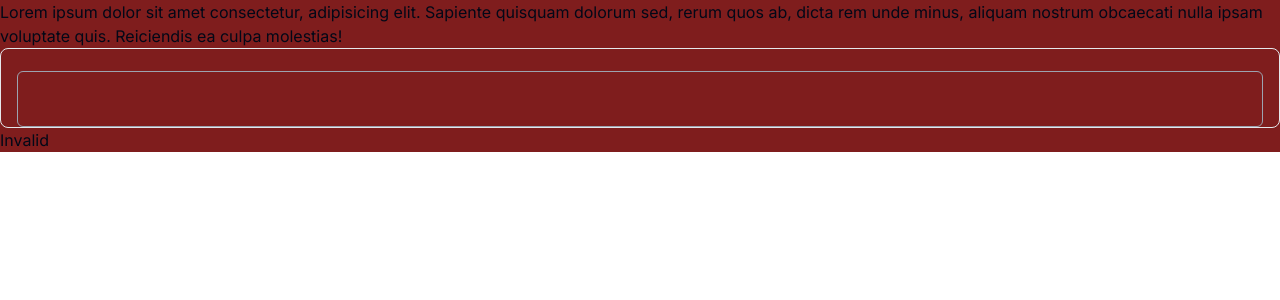
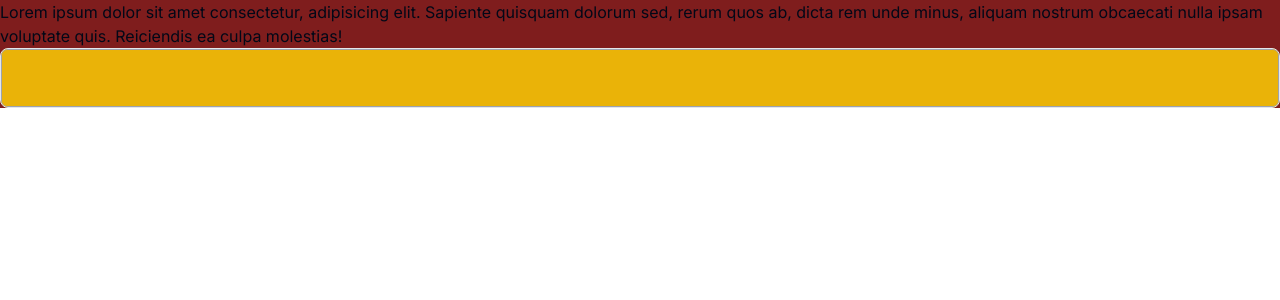
Before and after one commit to sameepmonsoon/full-stack-nextjs-project, a Next.js app: page /login in a window 1280 px wide. Shown: the top 300 px of the page. Built offline with nearby package versions, Linux system fonts and the light colour scheme.

Commit message:
custom input field made dynamic

```diff
--- a/app/admin/home/page.tsx
+++ b/app/admin/home/page.tsx
@@ -8,6 +8,8 @@ function AdminPage() {
       className={`dark:bg-[#030708] dark:text-white bg-accent flex-1 w-auto rounded-xl p-5`}>
       This is admin page.
       <CustomInputContainer
+        size={"small"}
+        font={"medium"}
         type="='text"
         inputBorder={"none"}
         containerStyle={"border"}
--- a/components/Elements/CutomInputContainer/CustomInputContainer.tsx
+++ b/components/Elements/CutomInputContainer/CustomInputContainer.tsx
@@ -6,16 +6,45 @@ import React, { useState } from "react";
 import { cva, type VariantProps } from "class-variance-authority";
 import { colorPallette } from "@/Helpers/Constants/ColourConstants";
 const containerVariant = cva(
-  `border-2 group rounded-[8px] p-4 pb-0 gap-1 border-gray-300 h-20  w-full flex flex-col justify-end items-start focus-within:ring-black/60 dark:focus-within:ring-gray-200/60 `,
+  `border-2 group rounded-[8px] p-0 pb-0 gap-0 border-gray-300 h-[50px] w-full flex flex-col justify-end items-start focus-within:ring-black/60 dark:focus-within:ring-gray-200/60 `,
   {
     variants: {
       containerStyle: {
-        default: `focus-within:border-black  focus-within:ring-1 focus-within:ring-black/60 dark:focus-within:ring-gray-200/60 dark:focus-within:border-gray-200 border-[1px] dark:border-gray-200 border-[1px] group rounded-[8px] p-4 pb-0 gap-0 border-gray-300 h-20  w-full flex flex-col justify-end items-start`,
-        border: `focus-within:border-black focus-within:ring-1 focus-within:ring-black/60 dark:focus-within:ring-gray-200/60  border-[1px] dark:focus-within:border-gray-200 dark:border-gray-200 hover:border-black border-[1px] cursor-text group rounded-[8px] p-4 pb-0 gap-0 border-gray-300 h-20  w-full flex flex-col justify-end items-start`,
+        default: `focus-within:border-black overflow-hidden focus-within:ring-[1px] focus-within:ring-black/60 dark:focus-within:ring-gray-200/60 dark:focus-within:border-gray-200 border-[1px] dark:border-gray-200 border-[1px] group rounded-[8px] p-0 pb-0 gap-0 border-gray-300 h-20  w-full flex flex-col justify-end items-start`,
+        border: `focus-within:border-black overflow-hidden focus-within:ring-[1px] focus-within:ring-black/60 dark:focus-within:ring-gray-200/60  border-[1px] dark:focus-within:border-gray-200 dark:border-gray-200 hover:border-black border-[1px] cursor-text group rounded-[8px] p-0 pb-0 gap-0 border-gray-300 h-20  w-full flex flex-col justify-end items-start`,
+      },
+      size: {
+        default: "h-[60px] bg-yellow-500",
+        medium: "h-20 ",
+        small: "h-[50px] ",
       },
     },
     defaultVariants: {
       containerStyle: "default",
+      size: "default",
+    },
+  }
+);
+const labelVariant = cva(
+  `absolute text-lg text-gray-500 dark:text-gray-400 px-5 duration-200 transform -translate-y-[58%] scale-75 top-[30%] z-10 origin-[0] start-0 peer-focus:dark:text-gray-200/60 peer-placeholder-shown:scale-100 peer-placeholder-shown:translate-y-0 peer-focus:scale-75 peer-focus:-translate-y-[58%] rtl:peer-focus:translate-x-[58%] rtl:peer-focus:left-aut`,
+  {
+    variants: {
+      size: {
+        default:
+          "absolute text-lg text-gray-500 dark:text-gray-400 px-5 duration-200 transform -translate-y-[28%] top-[24%] z-10 origin-0 start-0 peer-focus:dark:text-gray-200/60 peer-placeholder-shown:translate-y-0 peer-focus:-translate-y-[28%] rtl:peer-focus:left-auto",
+        medium:
+          "absolute text-xl text-gray-500 dark:text-gray-400 px-5 duration-200 transform -translate-y-[30%] top-[30%] z-10 origin-0 start-0 peer-focus:dark:text-gray-200/60 peer-placeholder-shown:translate-y-0 peer-focus:-translate-y-[30%] rtl:peer-focus:left-auto",
+        small:
+          "absolute text-md text-gray-500 dark:text-gray-400 px-5 duration-200 transform -translate-y-[22%] top-[22%] z-10 origin-0 start-0 peer-focus:dark:text-gray-200/60 peer-placeholder-shown:translate-y-0 peer-focus:-translate-y-[22%] rtl:peer-focus:left-auto",
+      },
+      font: {
+        default: "font-normal",
+        medium: "font-medium",
+      },
+    },
+    defaultVariants: {
+      size: "default",
+      font: "default",
     },
   }
 );
@@ -26,11 +55,22 @@ const inputVariant = cva(
     variants: {
       inputBorder: {
         default: `flex dark:text-white hover:border-gray-400 dark:focus-visible:ring-gray-400 dark:border-gray-400 bg-transparent dark:placeholder:text-red-100 h-full w-full dark:focus:border-[${colorPallette.darkBorderColor}] z-1 dark:text-[${colorPallette.darkText}] rounded-md border border-input  px-3 py-2 text-sm ring-offset-background file:border-0 file:bg-transparent file:text-sm transition-border ease-linear duration-100  file:font-medium placeholder:text-muted-foreground focus-visible:outline-none outline-none focus-visible:ring-1 focus-visible:ring-ring focus-visible:ring-offset-0 disabled:cursor-not-allowed disabled:opacity-50`,
-        none: "border-b bg-transparent dark:text-white w-full h-full focus:outline-none border-none focus:border-nonetransition-colors peer",
+        none: "border-b px-[16px]  dark:text-white w-full h-full focus:outline-none border-none focus:border-nonetransition-colors peer",
+      },
+      font: {
+        default: "text-sm font-normal",
+        medium: "text-lg font-medium",
+      },
+      size: {
+        default: " pt-5",
+        medium: " pt-7",
+        small: "pt-6",
       },
     },
     defaultVariants: {
       inputBorder: "default",
+      font: "default",
+      size: "default",
     },
   }
 );
@@ -40,32 +80,36 @@ const CustomInputContainer = ({
   inputBorder,
   containerStyle,
   label,
+  font,
+  size,
 }: {
   type: string;
   className?: string;
   inputBorder: any;
   containerStyle: any;
   label: string;
+  font: "default" | "medium" | null | undefined;
+  size: "default" | "medium" | "small" | null | undefined;
 }) => {
   return (
-    <>
-      <div className={cn(containerVariant({ containerStyle, className }))}>
-        <div className="relative w-full h-[90%]">
+    <div className={cn(containerVariant({ containerStyle, className, size }))}>
+      <div className="relative w-full h-full">
         <Input
           type={type}
           id={type}
-            className={cn(inputVariant({ inputBorder, className }))}
+          className={cn(inputVariant({ inputBorder, font, className, size }))}
           placeholder=" "
         />
-          <Label
-            htmlFor={type}
-            className="absolute text-lg text-gray-500 dark:text-gray-400 duration-300 transform -translate-y-4 scale-75 top-[2px] z-10 origin-[0] start-0 peer-focus:text-blue-600 peer-focus:dark:text-blue-500 peer-placeholder-shown:scale-100 peer-placeholder-shown:translate-y-0 peer-focus:scale-75 peer-focus:-translate-y-4 rtl:peer-focus:translate-x-1/4 rtl:peer-focus:left-auto">
+        <Label htmlFor={type} className={cn(labelVariant({ size, className }))}>
           {label}
         </Label>
+        <p
+          id="filled_success_help"
+          className="mt-2 text-sm text-green-600 dark:text-green-400">
+          <span className="font-medium">Well done!</span> Some success message.
+        </p>
       </div>
     </div>
-      <span>Invalid</span>
-    </>
   );
 };
 
```
Lines whose indentation alone changed are shown as unchanged.
